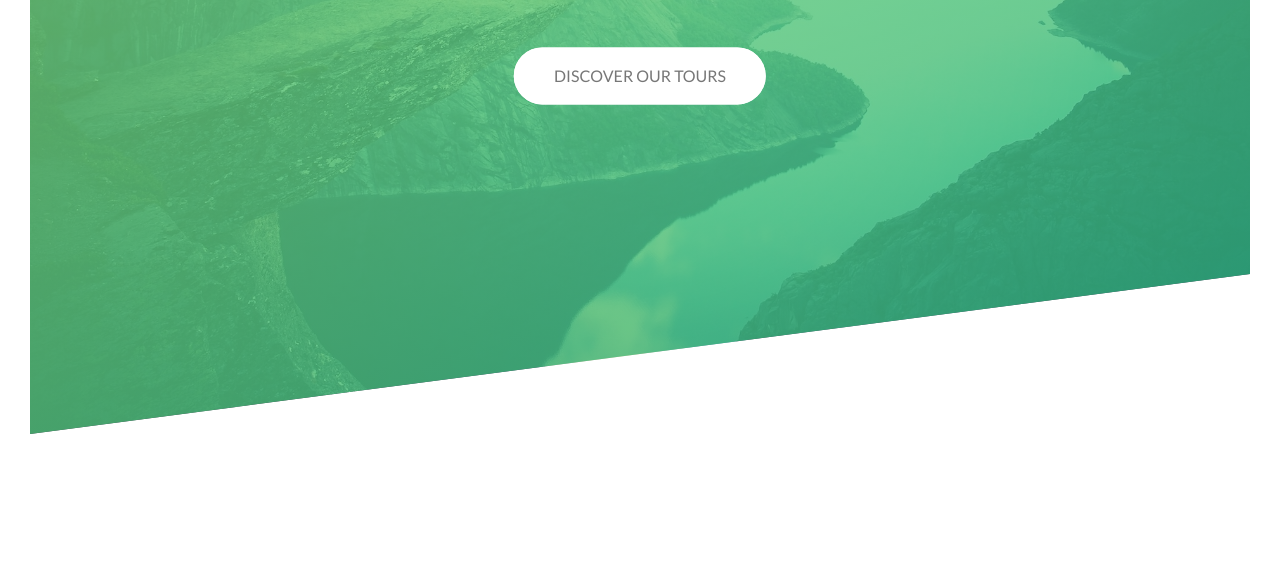
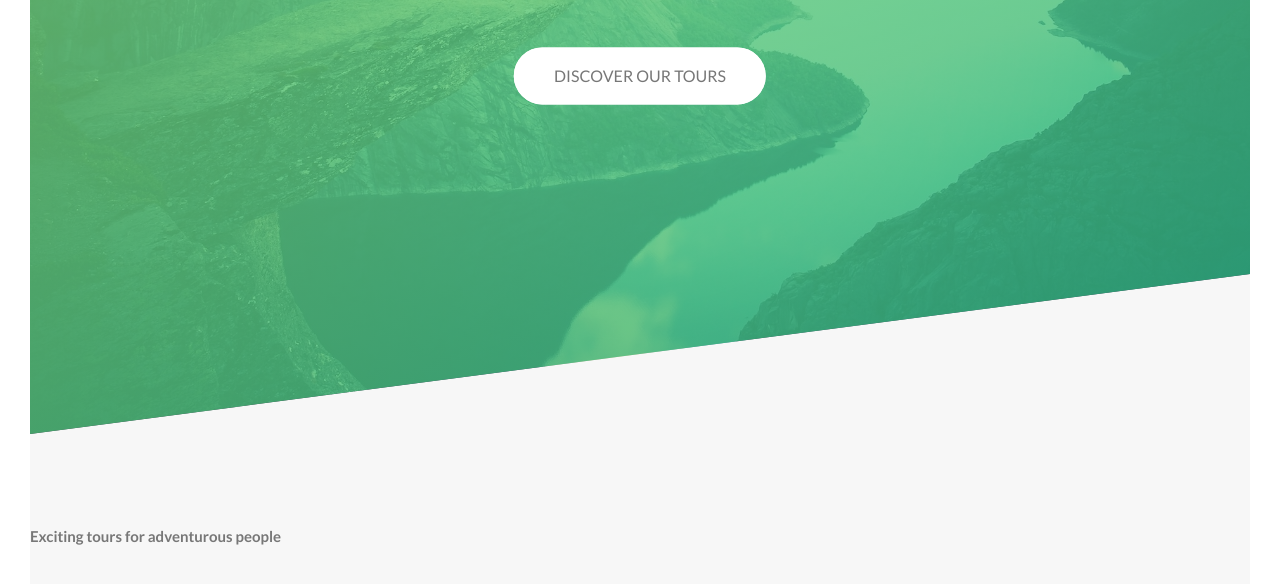
Before and after one commit to kotekirkitadze/natours-project, a website: page index.html in a window 1280 px wide. Shown: the part 356-940 px from the top of the page. Before the commit the page ends 820 px from the top, so only its background shows below. Drawn offline with Linux system fonts and the light colour scheme.

Commit message:
about page in progress

```diff
--- a/index.html
+++ b/index.html
@@ -28,6 +28,13 @@
 				<a href="#" class="btn btn--white btn--animated">Discover our tours</a>
 			</div>
 		</header>
+
+		<main>
+			<section class="section-about">
+				<h2 class="heading-secondary">Exciting tours for adventurous people</h2>
+			</section>
+		</main>
+
 		<!--
 		<section class="grid-test">
 			<div class="row">
--- a/sass/abstracts/_variables.scss
+++ b/sass/abstracts/_variables.scss
@@ -2,6 +2,8 @@
 $color-ptimary: #55c57a; //Medium green:
 $color-primary-light: #7ed56f; //Light green:
 $color-primary-dark: #28b485; //Dark green:
+
+$color-grey-light-1: #f7f7f7;
 
 $color-grey-dark: #777;
 $color-white: #fff;
--- a/sass/pages/_home.scss
+++ b/sass/pages/_home.scss
@@ -0,0 +1,5 @@
+.section-about {
+	background-color: $color-grey-light-1;
+	padding: 25rem 0;
+	margin-top: -20vh;
+}
```
Also changed, not shown: css/style.css.
